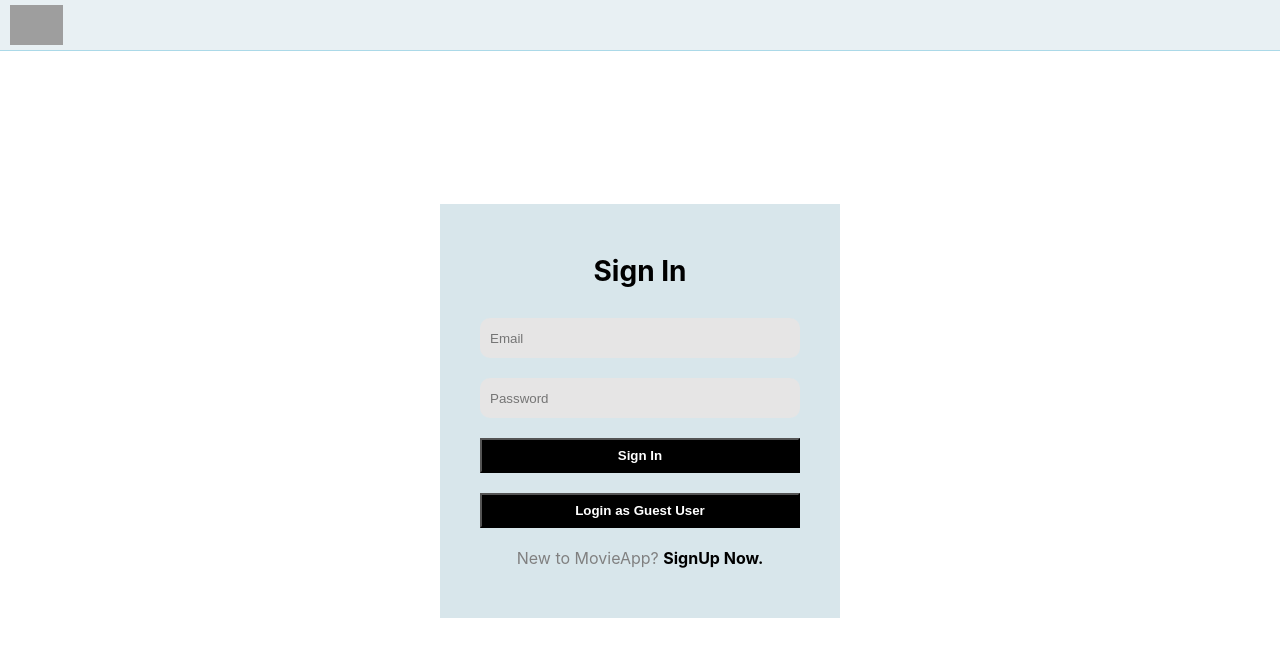
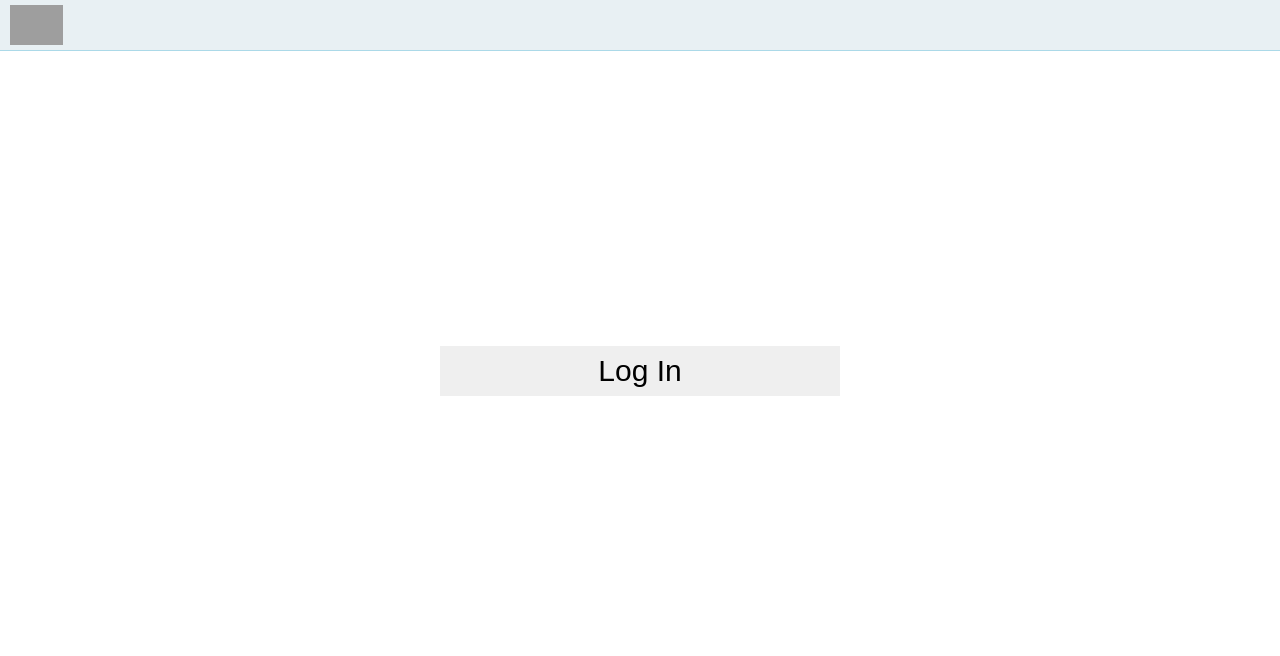
Before and after one commit to sash9696/movie-box-cipher, a React (Create React App) app: page /sign-in in a window 1280 px wide. Shown: the top 656 px of the page. Built offline with nearby package versions, Linux system fonts and the light colour scheme; grey boxes are pictures that could not be loaded.

Commit message:
added auth0 login and signup functionality

```diff
--- a/package.json
+++ b/package.json
@@ -3,6 +3,7 @@
   "version": "0.1.0",
   "private": true,
   "dependencies": {
+    "@auth0/auth0-react": "^1.10.2",
     "@emotion/react": "^11.9.3",
     "@emotion/styled": "^11.9.3",
     "@mui/icons-material": "^5.8.4",
--- a/src/App.js
+++ b/src/App.js
@@ -3,16 +3,20 @@ import { BrowserRouter, Routes, Route } from "react-router-dom";
 import LandingPage from "./container/LandingPage/LandingPage";
 import SignIn from "./container/SignIn/SignIn";
 import HomePage from "./container/HomePage/HomePage";
+import { useAuth0 } from "@auth0/auth0-react";
 
 function App() {
-  const isUserLoggedIn = true;
+  const { user, isAuthenticated, isLoading } = useAuth0();
+
+  console.log(user);
+
   return (
     <BrowserRouter>
       <div className="app">
         <Routes>
           <Route
             path="/"
-            element={isUserLoggedIn ? <HomePage /> : <LandingPage />}
+            element={isAuthenticated ? <HomePage /> : <LandingPage />}
           />
           <Route path="/sign-in" element={<SignIn />} />
         </Routes>
--- a/src/components/Navbar/Navbar.css
+++ b/src/components/Navbar/Navbar.css
@@ -5,6 +5,13 @@
     display: flex;
     width: 100%;
 
+}
+.user_name{
+    color: white;
+    font-weight: 700;
+    position: absolute;
+    top: 14px;
+    right: 80px;
 }
 .navbar_color{
     height: 50px;
@@ -26,6 +33,9 @@
     cursor: pointer;
 }
 .navbar_button{
+    position: fixed;
+    top: 10px;
+    right: 10px;
     background-color: black;
     color: white;
     padding: 10px 16px;
--- a/src/components/Navbar/Navbar.js
+++ b/src/components/Navbar/Navbar.js
@@ -3,8 +3,12 @@ import { useNavigate } from "react-router-dom";
 // import { Link } from "react-router-dom";
 import "./Navbar.css";
 import AccountCircleIcon from "@mui/icons-material/AccountCircle";
+import { useAuth0 } from "@auth0/auth0-react";
 
-function Navbar({ showSignInButton, logout, show }) {
+function Navbar({ showSignInButton, logOut, show }) {
+  const { user, loginWithRedirect } = useAuth0();
+
+  const { logout } = useAuth0();
   const navigate = useNavigate();
 
   const [dark, setDark] = useState(false);
@@ -27,7 +31,8 @@ function Navbar({ showSignInButton, logout, show }) {
   }, []);
 
   const goToSignInPage = () => {
-    navigate("/sign-in");
+    // navigate("/sign-in");
+    loginWithRedirect();
   };
   return (
     <div
@@ -51,10 +56,20 @@ function Navbar({ showSignInButton, logout, show }) {
         </button>
       )}
 
-      {logout && (
-        <p className="navbar_icon">
-          <AccountCircleIcon />
-        </p>
+      {logOut && (
+        <>
+          <h4 className="user_name"> {user && `Hi ${user.name}`} </h4>
+          <p
+            onClick={() =>
+              logout({
+                returnTo: window.location.origin,
+              })
+            }
+            className="navbar_icon"
+          >
+            <AccountCircleIcon />
+          </p>
+        </>
       )}
     </div>
   );
--- a/src/container/HomePage/HomePage.js
+++ b/src/container/HomePage/HomePage.js
@@ -7,7 +7,7 @@ import Row from "../../components/Row/Row";
 function HomePage() {
   return (
     <div>
-      <Navbar showSignInButton={false} logout={true} />
+      <Navbar showSignInButton={false} logOut={true} />
       <Banner />
       <Row
         title="MOVIE BOX HITS"
--- a/src/container/SignIn/SignIn.css
+++ b/src/container/SignIn/SignIn.css
@@ -0,0 +1,21 @@
+.login_button_container{
+
+    display: flex;
+    align-items: center;
+    justify-content: center;
+    height: 80vh;
+}
+.login_button_container > button{
+
+    border: none;
+    padding: 8px 12px;
+    width: 400px;
+    cursor: pointer;
+    font-size: 30px;
+
+}
+.login_button_container > button:hover{
+    background-color: black;
+    color: white;
+    font-weight: 700;
+}
--- a/src/container/SignIn/SignIn.js
+++ b/src/container/SignIn/SignIn.js
@@ -7,7 +7,10 @@ function SignIn() {
   return (
     <div>
       <Navbar showSignInButton={false} show={true} />
-      <SignInBody />
+      {/* <SignInBody /> */}
+      <div className="login_button_container">
+        <button>Log In</button>
+      </div>
     </div>
   );
 }
--- a/src/index.js
+++ b/src/index.js
@@ -1,13 +1,20 @@
-import React from 'react';
-import ReactDOM from 'react-dom/client';
-import './index.css';
-import App from './App';
-import reportWebVitals from './reportWebVitals';
+import React from "react";
+import ReactDOM from "react-dom/client";
+import "./index.css";
+import App from "./App";
+import reportWebVitals from "./reportWebVitals";
+import { Auth0Provider } from "@auth0/auth0-react";
 
-const root = ReactDOM.createRoot(document.getElementById('root'));
+const root = ReactDOM.createRoot(document.getElementById("root"));
 root.render(
   <React.StrictMode>
-    <App />
+    <Auth0Provider
+      domain="dev-vogf5s3j.us.auth0.com"
+      clientId="jgycf2lCUB08HGMoFo9YzrCBFZf011rM"
+      redirectUri={window.location.origin}
+    >
+      <App />
+    </Auth0Provider>
   </React.StrictMode>
 );
 
--- a/src/requests/axios.js
+++ b/src/requests/axios.js
@@ -1,7 +1,8 @@
 import axios from "axios";
 
 const instance = axios.create({
-  baseURL: "https://api.themoviedb.org/4",
+  // baseURL: "https://api.themoviedb.org/4",
+  baseURL: "https://api.themoviedb.org/3",
 });
 
 export default instance;
```
Also changed, not shown: 1 other file (tests, documents, lock files or other folders).
